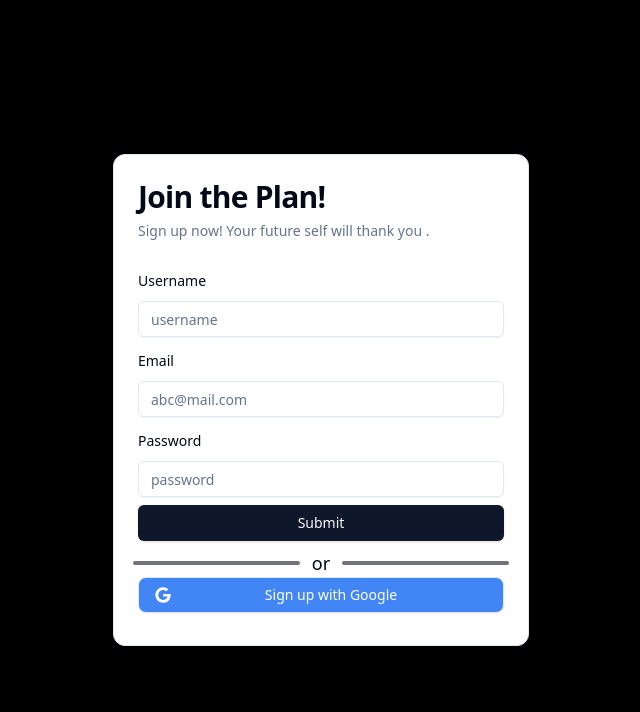
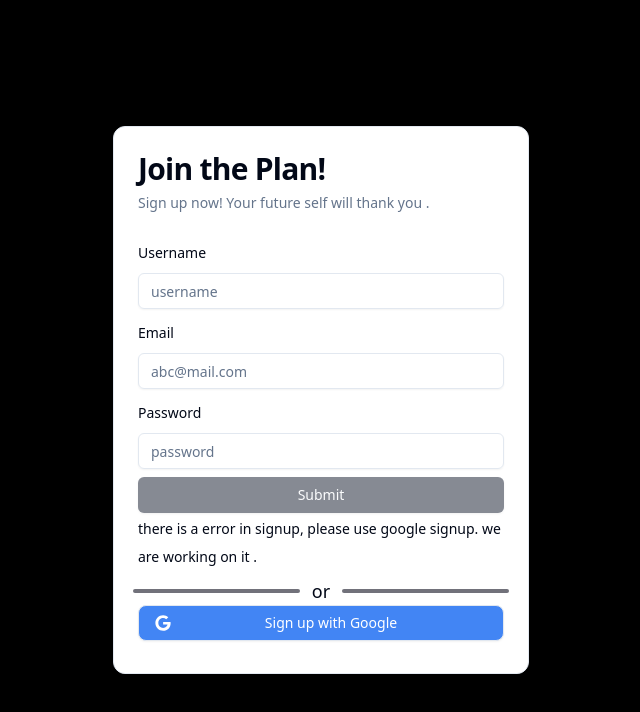
Before and after one commit to RahulSinghkarakoti/planmaster, a Next.js app: page /sign-up in a window 1280 px wide. Shown: the top 712 px of the page, without its empty margins (319-959 px from the left). Built offline with nearby package versions, Linux system fonts and the light colour scheme.

Commit message:
restricted credentioal signup

```diff
--- a/src/app/(auth)/sign-up/page.tsx
+++ b/src/app/(auth)/sign-up/page.tsx
@@ -118,11 +118,12 @@ const Page = () => {
            <CardDescription>Sign up now! Your future self will thank you  . </CardDescription>
          </CardHeader>
          <CardContent>
-         <Form {...form}>
+         <Form {...form} >
        <form
             action=""
             onSubmit={form.handleSubmit(onSubmit)}
             className=" space-y-2 text-lg outline-none"
+
           >
             <FormField
               control={form.control}
@@ -182,7 +183,11 @@ const Page = () => {
                 </FormItem>
               )}
             />
-            <Button className="w-full" type="submit" disabled={isSubmitting}   >
+            <Button className="w-full" type="submit"
+            //  disabled={isSubmitting }
+            disabled={true as boolean}
+
+                >
                 {
                     isSubmitting ?
                     <div className="flex items-center justify-center">
@@ -193,6 +198,9 @@ const Page = () => {
                     "Submit"
                 }
             </Button>
+            <FormLabel>
+             there is a error in signup, please use google signup. we are working on it .
+            </FormLabel>
             <div className="flex justify-center items-center gap-3 px-4">
                   <Separator className="bg-zinc-500 h-1 rounded-full w-1/2" />
                   <p>or</p>
```
